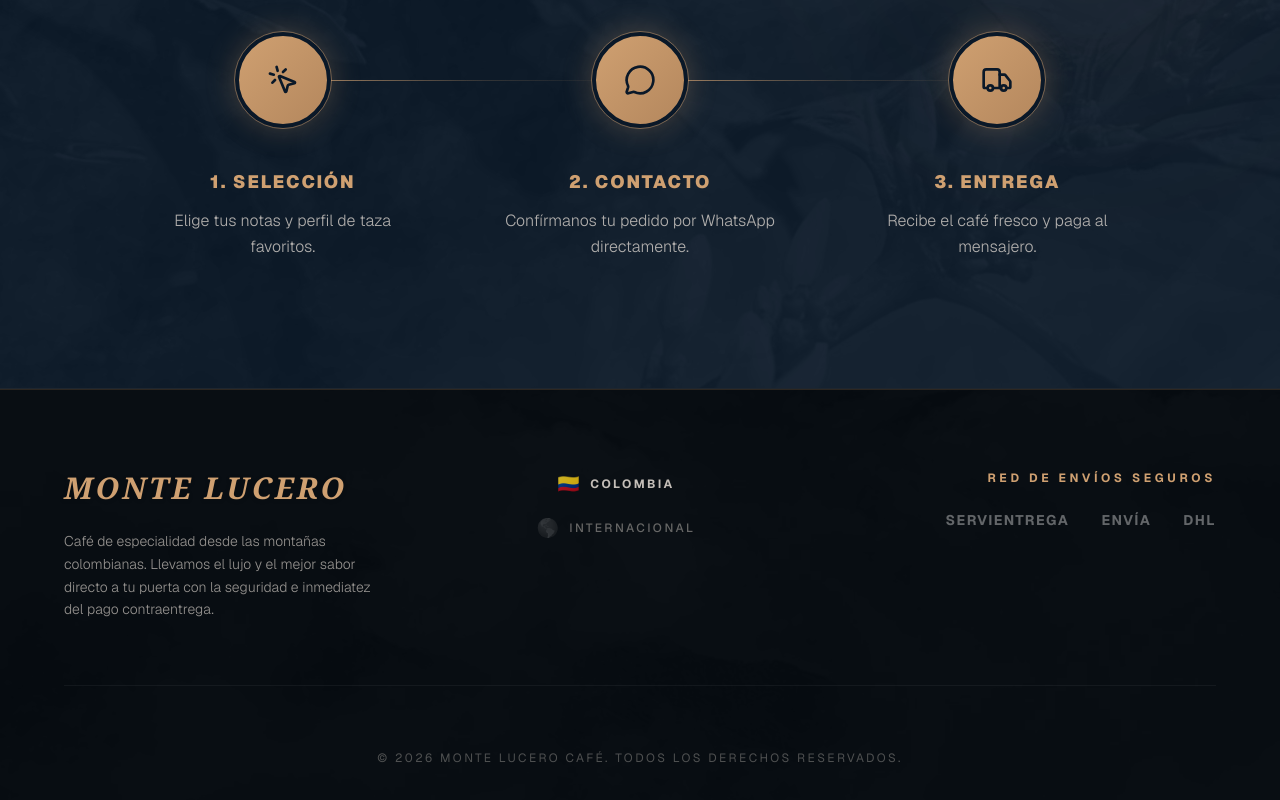
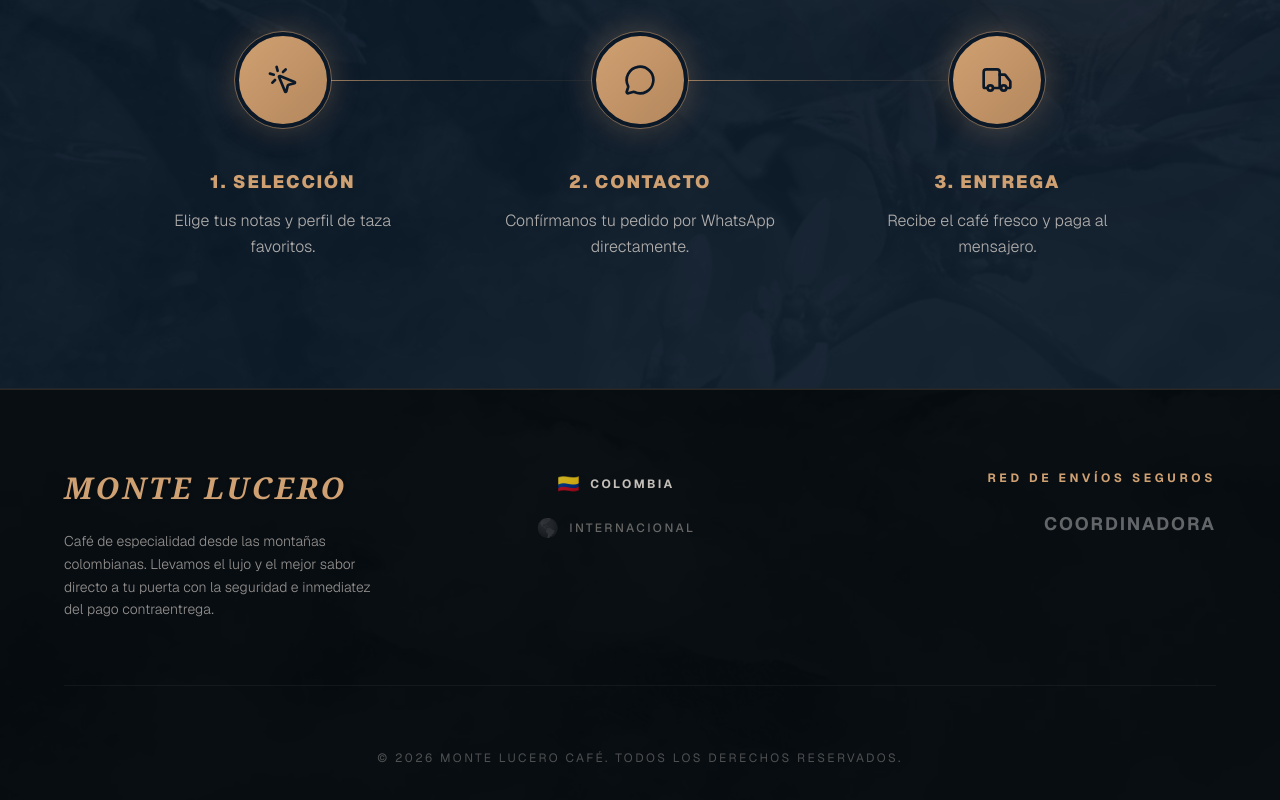
Before and after one commit to YeisonZapata71/montelucero, a Next.js app: page / in a window 1280 px wide. Shown: the part 2513-3313 px from the top of the page. Built offline with nearby package versions, Linux system fonts and the light colour scheme.

Commit message:
fix: change carrier to Coordinadora

```diff
--- a/src/components/Footer.tsx
+++ b/src/components/Footer.tsx
@@ -24,9 +24,7 @@ export default function Footer() {
           <div className="flex-1 text-center md:text-right mt-4 md:mt-0">
             <h3 className="text-gold-500 font-bold mb-6 text-xs tracking-[0.3em] uppercase">Red de Envíos Seguros</h3>
             <div className="flex flex-wrap justify-center md:justify-end gap-8 items-center grayscale opacity-40">
-              <div className="font-bold text-sm uppercase tracking-widest text-[#F2EAE1]">Servientrega</div>
-              <div className="font-bold text-sm uppercase tracking-widest text-[#F2EAE1]">Envía</div>
-              <div className="font-bold text-sm uppercase tracking-widest text-[#F2EAE1]">DHL</div>
+              <div className="font-bold text-lg uppercase tracking-widest text-[#F2EAE1]">Coordinadora</div>
             </div>
           </div>
         </div>
```
